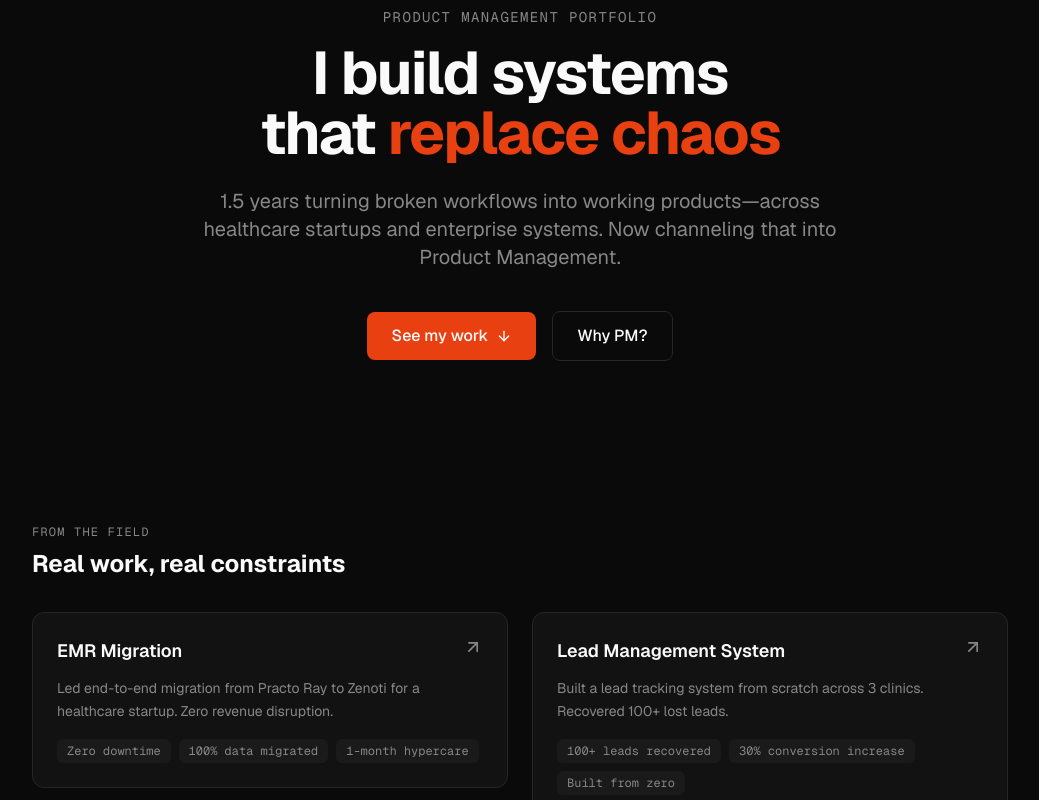
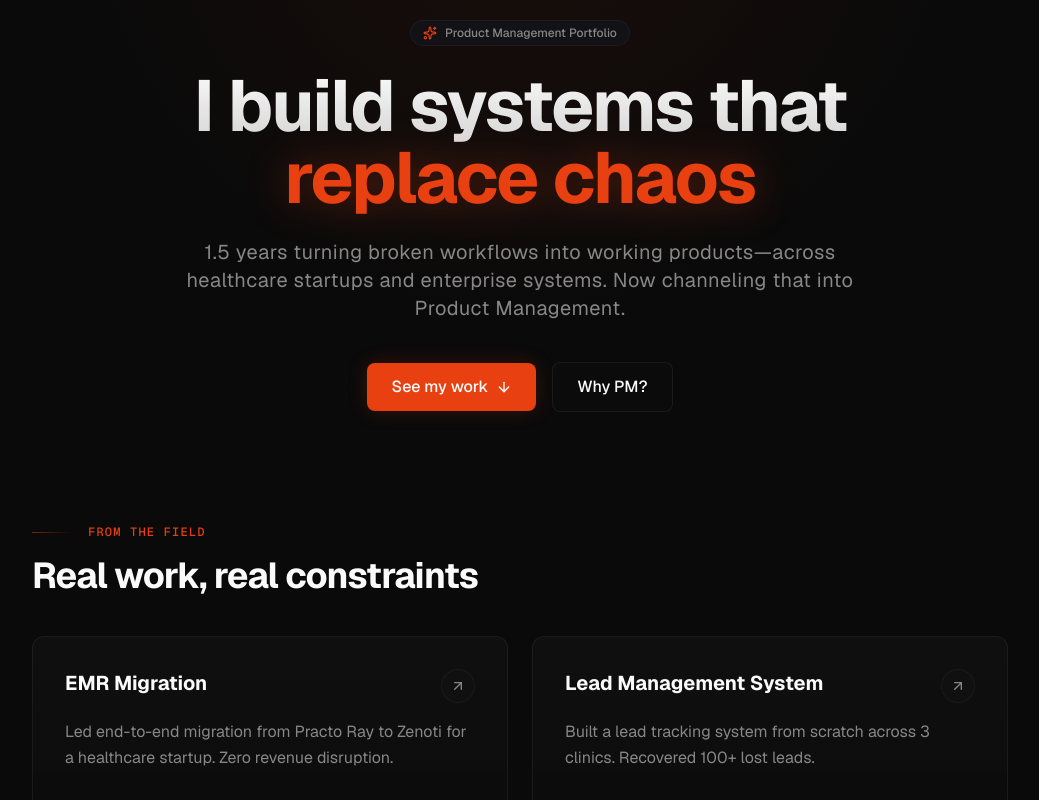
Before and after one commit to drshivanidattani/shivani-portfolio, a Next.js app: page / in a window 1280 px wide. Shown: the part 220-1020 px from the top of the page, without its empty margins (120-1159 px from the left). Built offline with nearby package versions, Linux system fonts and the light colour scheme.

Commit message:
Refine home page UI with premium SaaS aesthetic

```diff
--- a/src/app/page.tsx
+++ b/src/app/page.tsx
@@ -6,14 +6,17 @@ export default function Home() {
     <>
       <HeroSection />
 
-      {/* Work sections — will be wrapped properly in Tasks 23+24 */}
-      <div id="work" className="max-w-5xl mx-auto px-4 sm:px-6 pb-24">
+      {/* Work sections */}
+      <div id="work" className="max-w-5xl mx-auto px-4 sm:px-6 pb-32">
         {/* From the Field */}
-        <section className="mb-16">
-          <p className="text-xs font-mono tracking-widest uppercase text-muted-foreground mb-2">
-            From the Field
-          </p>
-          <h2 className="text-2xl font-bold text-foreground mb-8">
+        <section className="mb-24 relative">
+          <div className="flex items-center gap-4 mb-4">
+            <div className="h-px bg-gradient-to-r from-primary/50 to-transparent flex-1 max-w-[40px]"></div>
+            <p className="text-xs font-mono tracking-widest uppercase text-primary font-medium">
+              From the Field
+            </p>
+          </div>
+          <h2 className="text-3xl sm:text-4xl font-bold text-foreground mb-10 tracking-tight">
             Real work, real constraints
           </h2>
           <div className="grid gap-6 sm:grid-cols-2">
@@ -33,11 +36,14 @@ export default function Home() {
         </section>
 
         {/* Independent Projects */}
-        <section>
-          <p className="text-xs font-mono tracking-widest uppercase text-muted-foreground mb-2">
-            Independent Projects
-          </p>
-          <h2 className="text-2xl font-bold text-foreground mb-8">
+        <section className="relative">
+          <div className="flex items-center gap-4 mb-4">
+            <div className="h-px bg-gradient-to-r from-border to-transparent flex-1 max-w-[40px]"></div>
+            <p className="text-xs font-mono tracking-widest uppercase text-muted-foreground font-medium">
+              Independent Projects
+            </p>
+          </div>
+          <h2 className="text-3xl sm:text-4xl font-bold text-foreground mb-10 tracking-tight">
             Self-directed builds
           </h2>
           <div className="grid gap-6 sm:grid-cols-2">
--- a/src/components/home/CaseCard.tsx
+++ b/src/components/home/CaseCard.tsx
@@ -13,28 +13,31 @@ interface CaseCardProps {
 
 export function CaseCard({ title, description, metrics, href }: CaseCardProps) {
   return (
-    <Link href={href} className="block group">
+    <Link href={href} className="block group focus-visible:outline-none focus-visible:ring-2 focus-visible:ring-primary focus-visible:ring-offset-2 focus-visible:ring-offset-background rounded-xl">
       <motion.div
-        whileHover={{ y: -4 }}
-        transition={{ duration: 0.2, ease: "easeOut" }}
-        className="relative p-6 rounded-xl border border-border bg-card hover:border-primary/40 transition-colors"
+        whileHover={{ y: -6, scale: 1.01 }}
+        whileTap={{ scale: 0.98 }}
+        transition={{ type: "spring", stiffness: 300, damping: 20 }}
+        className="relative p-6 sm:p-8 rounded-xl border border-border/60 bg-gradient-to-b from-[hsl(var(--card))]/80 to-background hover:border-primary/50 hover:shadow-[0_8px_30px_rgb(0,0,0,0.5)] hover:shadow-primary/5 transition-all duration-300 h-full flex flex-col"
       >
-        <div className="flex items-start justify-between mb-3">
-          <h3 className="text-lg font-semibold text-foreground group-hover:text-primary transition-colors">
+        <div className="flex items-start justify-between mb-4">
+          <h3 className="text-xl font-bold text-foreground group-hover:text-primary transition-colors duration-300">
             {title}
           </h3>
-          <ArrowUpRight className="w-5 h-5 text-muted-foreground group-hover:text-primary transition-colors shrink-0 ml-4" />
+          <div className="p-2 rounded-full bg-card/50 border border-border/50 group-hover:bg-primary/10 group-hover:border-primary/30 transition-colors duration-300 ml-4 shrink-0 overflow-hidden">
+            <ArrowUpRight className="w-4 h-4 text-muted-foreground group-hover:text-primary transition-transform duration-300 group-hover:translate-x-0.5 group-hover:-translate-y-0.5" />
+          </div>
         </div>
 
-        <p className="text-sm text-muted-foreground mb-4 leading-relaxed">
+        <p className="text-muted-foreground mb-8 leading-relaxed flex-grow">
           {description}
         </p>
 
-        <div className="flex flex-wrap gap-2">
+        <div className="flex flex-wrap gap-2 mt-auto">
           {metrics.map((metric, i) => (
             <span
               key={i}
-              className="inline-flex items-center px-2.5 py-1 rounded-md text-xs font-mono bg-muted text-muted-foreground"
+              className="inline-flex items-center px-3 py-1 rounded-md text-[11px] uppercase tracking-wider font-mono font-medium border border-border/50 bg-background/50 text-foreground/70"
             >
               {metric}
             </span>
--- a/src/components/home/HeroSection.tsx
+++ b/src/components/home/HeroSection.tsx
@@ -2,47 +2,82 @@
 
 import { motion } from "framer-motion"
 import Link from "next/link"
-import { ArrowDown } from "lucide-react"
+import { ArrowDown, Sparkles } from "lucide-react"
+
+const containerVariants = {
+  hidden: { opacity: 0 },
+  visible: {
+    opacity: 1,
+    transition: {
+      staggerChildren: 0.15,
+      delayChildren: 0.1,
+    },
+  },
+}
+
+const itemVariants = {
+  hidden: { opacity: 0, y: 20 },
+  visible: {
+    opacity: 1,
+    y: 0,
+    transition: { duration: 0.8, type: "spring", bounce: 0.4 },
+  },
+}
 
 export function HeroSection() {
   return (
-    <section className="relative flex flex-col items-center justify-center min-h-[85vh] text-center px-4">
+    <section className="relative flex flex-col items-center justify-center min-h-[85vh] text-center px-4 overflow-hidden">
+      {/* Background ambient glow specific to hero */}
+      <div className="absolute inset-0 bg-[radial-gradient(ellipse_at_top_center,rgba(231,64,17,0.08)_0%,transparent_50%)] pointer-events-none" />
+
       <motion.div
-        initial={{ opacity: 0, y: 20 }}
-        animate={{ opacity: 1, y: 0 }}
-        transition={{ duration: 0.6, ease: "easeOut" }}
-        className="max-w-3xl mx-auto"
+        variants={containerVariants}
+        initial="hidden"
+        animate="visible"
+        className="max-w-3xl mx-auto relative z-10 pt-16"
       >
-        <p className="text-sm font-mono tracking-widest uppercase text-muted-foreground mb-4">
-          Product Management Portfolio
-        </p>
+        <motion.div variants={itemVariants} className="mb-6 flex justify-center">
+          <div className="inline-flex items-center gap-2 px-3 py-1 rounded-full border border-border/50 bg-secondary/5 text-secondary-dark text-xs font-medium backdrop-blur-sm">
+            <Sparkles className="w-3.5 h-3.5 text-primary" />
+            <span className="text-muted-foreground">Product Management Portfolio</span>
+          </div>
+        </motion.div>
 
-        <h1 className="text-4xl sm:text-5xl md:text-6xl font-bold tracking-tight text-foreground leading-[1.1] mb-6">
-          I build systems that
-          <span className="text-primary"> replace chaos</span>
-        </h1>
+        <motion.h1
+          variants={itemVariants}
+          className="text-5xl sm:text-6xl md:text-7xl font-bold tracking-tight text-transparent bg-clip-text bg-gradient-to-b from-foreground to-foreground/70 leading-[1.1] mb-6"
+        >
+          I build systems that<br className="max-sm:hidden" />
+          <span className="text-primary drop-shadow-[0_0_20px_rgba(231,64,17,0.35)] mix-blend-plus-lighter"> replace chaos</span>
+        </motion.h1>
 
-        <p className="text-lg sm:text-xl text-muted-foreground max-w-2xl mx-auto mb-10 leading-relaxed">
+        <motion.p
+          variants={itemVariants}
+          className="text-lg sm:text-xl text-muted-foreground max-w-2xl mx-auto mb-10 leading-relaxed tracking-wide"
+        >
           1.5 years turning broken workflows into working products&mdash;across
           healthcare startups and enterprise systems. Now channeling that into
           Product Management.
-        </p>
+        </motion.p>
 
-        <div className="flex flex-col sm:flex-row items-center justify-center gap-4">
+        <motion.div
+          variants={itemVariants}
+          className="flex flex-col sm:flex-row items-center justify-center gap-4"
+        >
           <Link
             href="#work"
-            className="inline-flex items-center gap-2 px-6 py-3 rounded-lg bg-primary text-primary-foreground font-medium hover:bg-[var(--cinnabar-60)] transition-colors"
+            className="group relative inline-flex items-center gap-2 px-6 py-3 rounded-lg bg-primary text-primary-foreground font-medium transition-all hover:scale-105 active:scale-95 shadow-[0_0_20px_rgba(231,64,17,0.2)] hover:shadow-[0_0_30px_rgba(231,64,17,0.4)]"
           >
             See my work
-            <ArrowDown className="w-4 h-4" />
+            <ArrowDown className="w-4 h-4 transition-transform group-hover:translate-y-1" />
           </Link>
           <Link
             href="/the-path"
-            className="inline-flex items-center gap-2 px-6 py-3 rounded-lg border border-border text-foreground font-medium hover:bg-card transition-colors"
+            className="group inline-flex items-center gap-2 px-6 py-3 rounded-lg border border-border/60 bg-card/30 backdrop-blur-md text-foreground font-medium transition-all hover:bg-card hover:border-border hover:scale-105 active:scale-95"
           >
             Why PM?
           </Link>
-        </div>
+        </motion.div>
       </motion.div>
     </section>
   )
```
